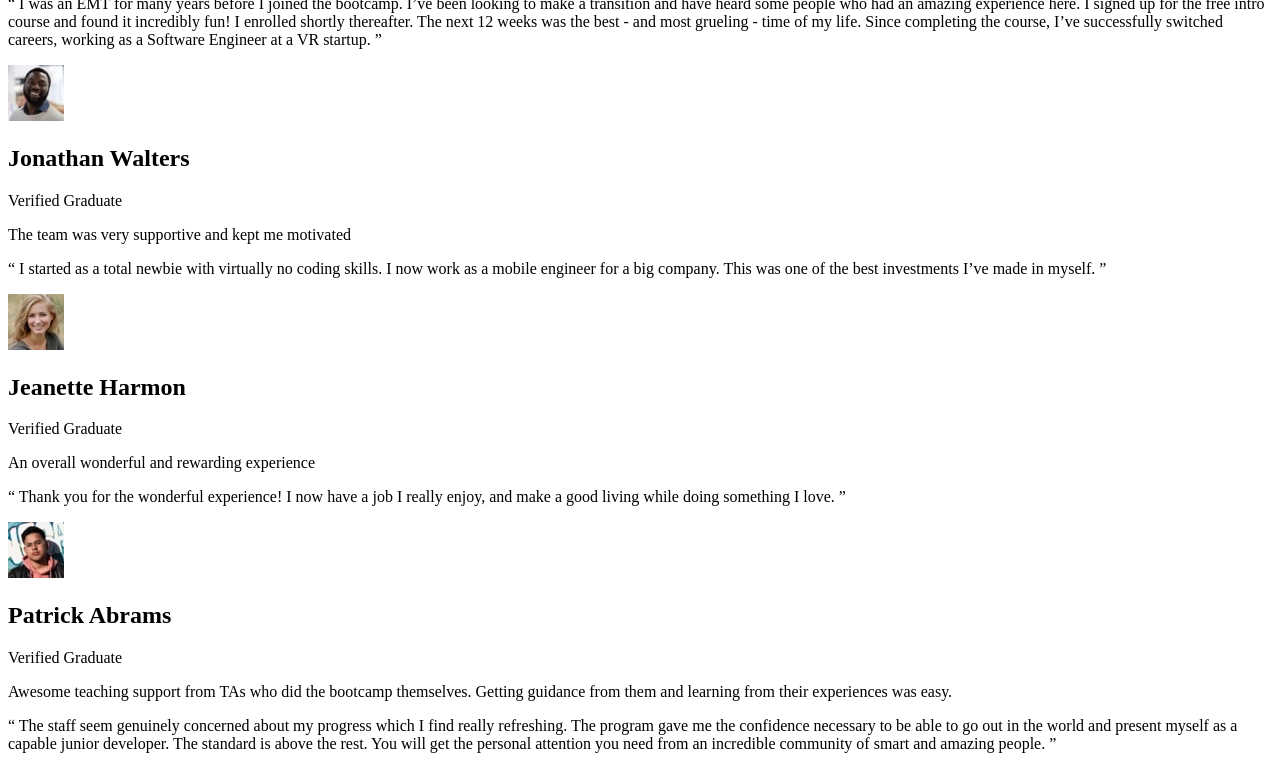
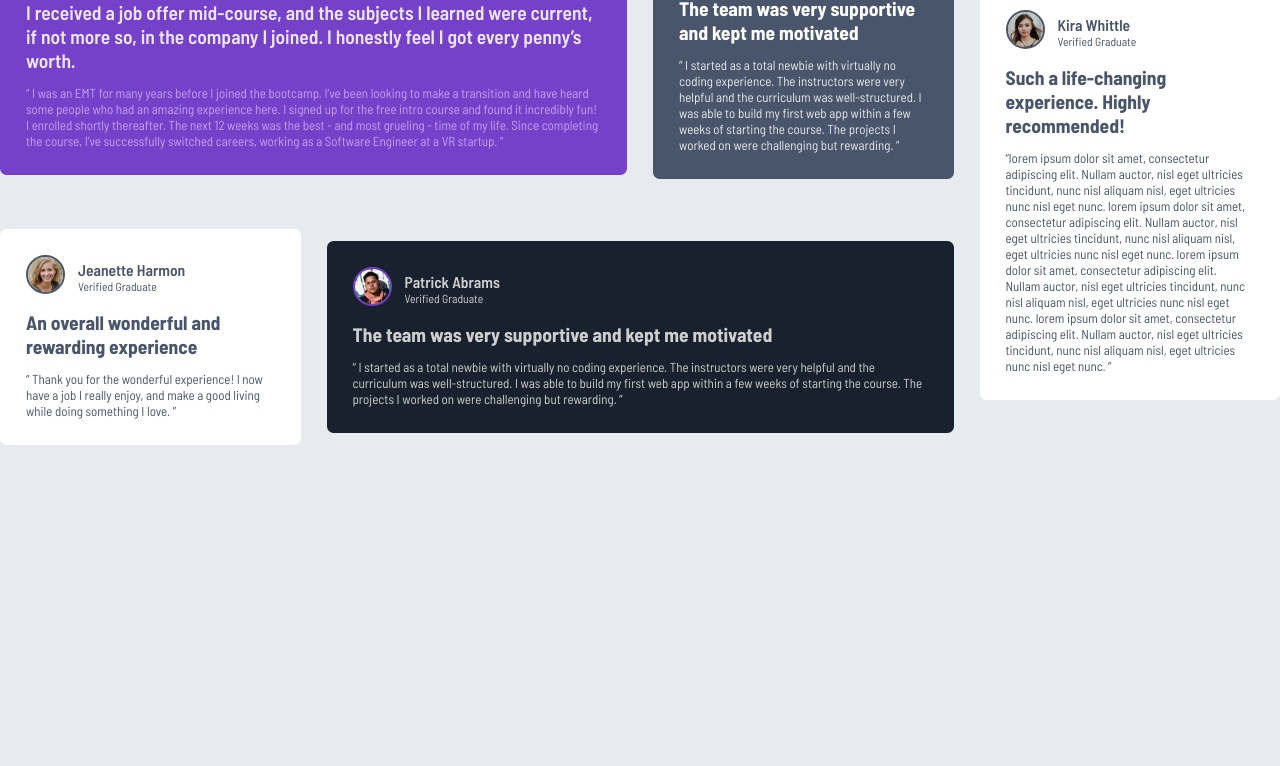
Before and after one commit to userMauro-code/_07-testimonials-grid-section-main, a plain HTML site: page index.html in a window 1280 px wide. Shown: the part 208-974 px from the top of the page. After the commit the page ends 800 px from the top, so only its background shows below. Drawn offline with Linux system fonts and the light colour scheme.

Commit message:
prueba de css grid

```diff
--- /dev/null
+++ b/css/style.css
@@ -0,0 +1,190 @@
+* {
+    margin: 0;
+    padding: 0;
+    box-sizing: border-box;
+}
+
+:root {
+    --fontweight-500: 500;
+    --fontweight-600: 600;
+
+    --color-white: hsl(0, 0%, 100%);
+    --color-purple-50: hsl(260, 100%, 95%);
+    --color-purple-1300: hsl(264, 82%, 80%);
+    --color-purple-500: hsl(263, 55%, 52%);
+    --color-gray-100: hsl(214, 17%, 92%);
+    --color-gray-200: hsl(0, 0%, 81%);
+    --color-gray-400: hsl(224, 10%, 45%);
+    --color-gray-500: hsl(217, 19%, 35%);
+    --color-blue: hsl(219, 29%, 14%);
+    --color-black: hsl(0, 0%, 7%);
+}
+
+html, body {
+    font-family: 'Barlow Semi Condensed', sans-serif;
+    font-size: clamp(13px, 1vw, 16px);
+    background-color: var(--color-gray-100);
+    min-height: 100vh;
+}
+
+.main {
+    display: flex;
+    flex-direction: column;
+    justify-content: center;
+    align-items: center;
+    gap: 2rem;
+    padding: 5rem 2rem;
+}
+
+.testimonial {
+    border-radius: .5rem;
+    display: flex;
+    flex-direction: column;
+    gap: 1rem;
+    padding: 2rem;
+}
+
+.testimonial > .testimonial__header {
+    display: flex;
+    flex-direction: row;
+    align-items: center;
+    gap: 1rem;
+}
+
+.testimonial__header > .header__image img {
+    width: 3rem;
+    height: 3rem;
+    border-radius: 50%;
+}
+
+.testimonial__header > .header__content > .header__name {
+    font-weight: var(--fontweight-600);
+    font-size: 1.2rem;
+}
+
+.testimonial__header > .header__content > .header__verified {
+    font-size: 0.9rem;
+}
+
+.testimonial > .testimonial__container {
+    display: flex;
+    flex-direction: column;
+    gap: 1rem;
+}
+
+.main > section:first-child {
+    background-color: var(--color-purple-500);
+    color: var(--color-purple-1300);
+
+    .testimonial__header{
+        .header__image img {
+            border: 2px solid var(--color-purple-1300);
+        }
+    }
+    .testimonial__text {
+        font-weight: var(--fontweight-600);
+        color: var(--color-white);
+        font-size: 2rem;
+    }
+
+    .testimonial__container {
+        .container__title {
+            font-weight: var(--fontweight-600);
+            color: var(--color-purple-50);
+        }
+    }
+}
+
+.main > section:nth-child(2) {
+    background-color: var(--color-gray-500);
+    color: var(--color-white);
+
+    .testimonial__header{
+        .header__image img {
+            border: 2px solid var(--color-white);
+        }
+    }
+
+    .testimonial__container {
+        .container__text {
+            color: var(--color-gray-100);
+        }
+    }
+}
+
+.main > section:nth-child(3) {
+    background-color: var(--color-white);
+    color: var(--color-gray-500);
+
+    .testimonial__header{
+        .header__image img {
+            border: 2px solid var(--color-gray-500);
+        }
+    }
+}
+
+.main > section:nth-child(4) {
+    background-color: var(--color-blue);
+    color: var(--color-gray-200);
+
+    .testimonial__header{
+        .header__image img {
+            border: 2px solid var(--color-purple-500);
+        }
+    }
+
+}
+
+.main > section:last-child {
+    background-color: var(--color-white);
+    color: var(--color-gray-500);
+
+    .testimonial__header{
+        .header__image img {
+            border: 2px solid var(--color-gray-500);
+        }
+    }
+}
+
+@media(min-width: 768px) {
+    body {
+        display: flex;
+        justify-content: center;
+        align-items: center;
+    }
+
+    .main {
+        display: grid;
+        grid-template-columns: repeat(4, 1fr);
+        grid-template-rows: repeat(2, 1fr);
+        padding: 3em 0;
+        gap: 2rem;
+        max-width: 1320px;
+        width: 100%;
+    }
+
+    .testimonial--zero {
+        grid-column: 1/3;
+        grid-row: 1/2;
+    }
+
+    .testimonial--one {
+        grid-column: 3/4;
+        grid-row: 1/2;
+    }
+
+    .testimonial--two {
+        grid-column: 1/2;
+        grid-row: 2/3;
+    }
+
+    .testimonial--three {
+        grid-column: 2/4;
+        grid-row: 2/3;
+   }
+
+   .testimonial--four {
+        grid-column: 4/5;
+        grid-row: 1/3;
+   }
+}
--- a/index.html
+++ b/index.html
@@ -6,105 +6,102 @@
 
   <link rel="icon" type="image/png" sizes="32x32" href="./images/favicon-32x32.png">
 
+  <link rel="stylesheet" href="./css/style.css">
+  <link rel="preconnect" href="https://fonts.googleapis.com">
+  <link rel="preconnect" href="https://fonts.gstatic.com" crossorigin>
+  <link href="https://fonts.googleapis.com/css2?family=Barlow+Semi+Condensed:ital,wght@0,100;0,200;0,300;0,400;0,500;0,600;0,700;0,800;0,900;1,100;1,200;1,300;1,400;1,500;1,600;1,700;1,800;1,900&display=swap" rel="stylesheet">
+
+
   <title>Frontend Mentor | [Challenge Name Here]</title>
 
 </head>
 <body>
   <main class="main">
-    <section class="testimonial">
-      <div class="testimonial__container">
-        <div class="testimonial__image">
-          <img src="./images/image-daniel.jpg" alt="Daniel Clifford" />
+    <section class="testimonial testimonial--zero">
+        <div class="testimonial__header">
+          <div class="header__image">
+            <img src="./images/image-daniel.jpg" alt="Daniel Clifford"/>
+          </div>
+          <div class="header__content">
+            <p class="header__name">Daniel Clifford</p>
+            <p class="header__verified">Verified Graduate</p>
         </div>
-        <div class="testimonial__content">
-          <h2 class="testimonial__name">Daniel Clifford</h2>
-          <p class="testimonial__title">Verified Graduate</p>
-          <p class="testimonial__text">
-            I received a job offer mid-course, and the subjects I learned were current, if not more so,
-            in the company I joined. I honestly feel I got every penny’s worth.
-          </p>
-          <p>“ I was an EMT for many years before I joined the bootcamp. I’ve been looking to make a
+        </div>
+        <div class="testimonial__container">
+          <h2 class="container__title">I received a job offer mid-course, and the subjects I learned were current, if not more so,
+            in the company I joined. I honestly feel I got every penny’s worth.</h2>
+            <p class="container__text">“ I was an EMT for many years before I joined the bootcamp. I’ve been looking to make a
   transition and have heard some people who had an amazing experience here. I signed up
   for the free intro course and found it incredibly fun! I enrolled shortly thereafter.
   The next 12 weeks was the best - and most grueling - time of my life. Since completing
   the course, I’ve successfully switched careers, working as a Software Engineer at a VR startup. ”</p>
         </div>
-      </div>
+    </section>
 
-    </section>
-    <section class="testimonial">
-      <div class="testimonial__container">
-        <div class="testimonial__image">
-          <img src="./images/image-jonathan.jpg" alt="Jonathan Walters" />
+    <section class="testimonial testimonial--one">
+      <div class="testimonial__header">
+        <div class="header__image">
+          <img src="./images/image-jonathan.jpg" alt="Jonathan Williams"/>
         </div>
-        <div class="testimonial__content">
-          <h2 class="testimonial__name">Jonathan Walters</h2>
-          <p class="testimonial__title">Verified Graduate</p>
-          <p class="testimonial__text">
-            The team was very supportive and kept me motivated
-          </p>
-          <p>“ I started as a total newbie with virtually no coding skills. I now work as a mobile engineer
-          for a big company. This was one of the best investments I’ve made in myself. ”</p>
+        <div class="header__content">
+          <p class="header__name">Jonathan Williams</p>
+          <p class="header__verified">Verified Graduate</p>
         </div>
       </div>
+      <div class="testimonial__container">
+        <h2 class="container__title">The team was very supportive and kept me motivated</h2>
+        <p class="container__text">“ I started as a total newbie with virtually no coding experience. The instructors were very helpful and the curriculum was well-structured. I was able to build my first web app within a few weeks of starting the course. The projects I worked on were challenging but rewarding. ”</p>
+      </div>
     </section>
-    <section class="testimonial">
-      <div class="testimonial__container">
-        <div class="testimonial__image">
-          <img src="./images/image-jeanette.jpg" alt="Jeanette Harmon" />
+
+    <section class="testimonial testimonial--two">
+      <div class="testimonial__header">
+        <div class="header__image">
+          <img src="./images/image-jeanette.jpg" alt="Jeanette Harmon"/>
         </div>
-        <div class="testimonial__content">
-          <h2 class="testimonial__name">Jeanette Harmon</h2>
-          <p class="testimonial__title">Verified Graduate</p>
-          <p class="testimonial__text">
-            An overall wonderful and rewarding experience
-          </p>
-          <p>“ Thank you for the wonderful experience! I now have a job I really enjoy, and make a good living
-          while doing something I love. ”</p>
+        <div class="header__content">
+          <p class="header__name">Jeanette Harmon</p>
+          <p class="header__verified">Verified Graduate</p>
         </div>
       </div>
+      <div class="testimonial__container">
+        <h2 class="container__title">An overall wonderful and rewarding experience</h2>
+        <p class="container__text">“ Thank you for the wonderful experience! I now have a job I really enjoy, and make a good living while doing something I love. ”</p>
+      </div>
     </section>
-    <section class="testimonial">
-      <div class="testimonial__container">
-        <div class="testimonial__image">
-          <img src="./images/image-patrick.jpg" alt="Patrick Abrams" />
+
+    <section class="testimonial testimonial--three">
+      <div class="testimonial__header">
+        <div class="header__image">
+          <img src="./images/image-patrick.jpg" alt="Patrick Abrams"/>
         </div>
-        <div class="testimonial__content">
-          <h2 class="testimonial__name">Patrick Abrams</h2>
-          <p class="testimonial__title">Verified Graduate</p>
-          <p class="testimonial__text">
-            Awesome teaching support from TAs who did the bootcamp themselves. Getting guidance from them and
-            learning from their experiences was easy.
-          </p>
-          <p>“ The staff seem genuinely concerned about my progress which I find really refreshing. The program
-          gave me the confidence necessary to be able to go out in the world and present myself as a capable
-          junior developer. The standard is above the rest. You will get the personal attention you need from
-          an incredible community of smart and amazing people. ”</p>
+        <div class="header__content">
+          <p class="header__name">Patrick Abrams</p>
+          <p class="header__verified">Verified Graduate</p>
         </div>
       </div>
+      <div class="testimonial__container">
+        <h2 class="container__title">The team was very supportive and kept me motivated</h2>
+        <p class="container__text">“ I started as a total newbie with virtually no coding experience. The instructors were very helpful and the curriculum was well-structured. I was able to build my first web app within a few weeks of starting the course. The projects I worked on were challenging but rewarding. ”</p>
+      </div>
     </section>
-    <section class="testimonial">
-      <div class="testimonial__container">
-        <div class="testimonial__image">
-          <img src="./images/image-kira.jpg" alt="Kira Whittle" />
+
+    <section class="testimonial testimonial--four">
+      <div class="testimonial__header">
+        <div class="header__image">
+          <img src="./images/image-kira.jpg" alt="Kira Whittle"/>
         </div>
-        <div class="testimonial__content">
-          <h2 class="testimonial__name">Kira Whittle</h2>
-          <p class="testimonial__title">Verified Graduate</p>
-          <p class="testimonial__text">
-            Such a life-changing experience. Highly recommended!
-          </p>
-          <p>“ Before joining the bootcamp, I’ve never written a line of code. I needed some structure from
-          professionals who can help me learn programming step by step. I was encouraged to enroll by a former
-          student of theirs who can only say wonderful things about the program. The entire curriculum and staff
-          did not disappoint. They were very hands-on and I never had to wait long for assistance. The agile team
-          project, in particular, was outstanding. It took my learning to the next level in a way that no tutorial
-          could ever have. In fact, I’ve often referred to it during interviews as an example of my developent
-          experience. It certainly helped me land a job as a full-stack developer after receiving multiple offers.
-          100% recommend! ”</p>
+        <div class="header__content">
+          <p class="header__name">Kira Whittle</p>
+          <p class="header__verified">Verified Graduate</p>
         </div>
       </div>
+      <div class="testimonial__container">
+        <h2 class="container__title">Such a life-changing experience. Highly recommended!</h2>
+        <p class="container__text">“lorem ipsum dolor sit amet, consectetur adipiscing elit. Nullam auctor, nisl eget ultricies tincidunt, nunc nisl aliquam nisl, eget ultricies nunc nisl eget nunc. lorem ipsum dolor sit amet, consectetur adipiscing elit. Nullam auctor, nisl eget ultricies tincidunt, nunc nisl aliquam nisl, eget ultricies nunc nisl eget nunc. lorem ipsum dolor sit amet, consectetur adipiscing elit. Nullam auctor, nisl eget ultricies tincidunt, nunc nisl aliquam nisl, eget ultricies nunc nisl eget nunc. lorem ipsum dolor sit amet, consectetur adipiscing elit. Nullam auctor, nisl eget ultricies tincidunt, nunc nisl aliquam nisl, eget ultricies nunc nisl eget nunc. ”</p>
+      </div>
     </section>
+
   </main>
 </body>
 </html>
```
